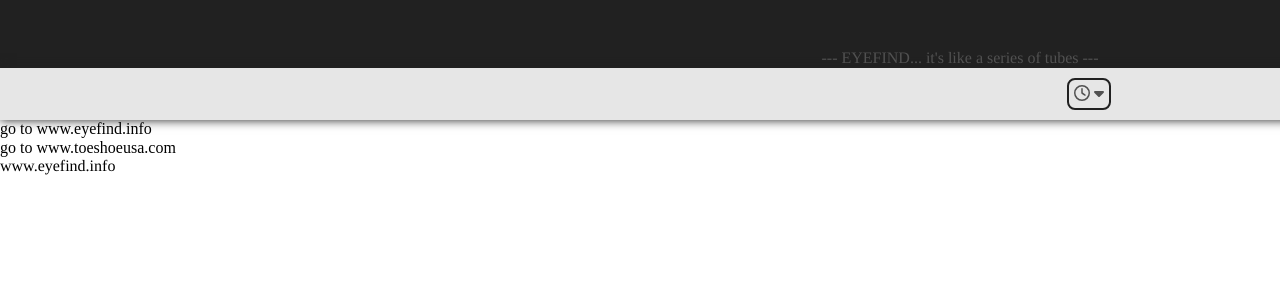
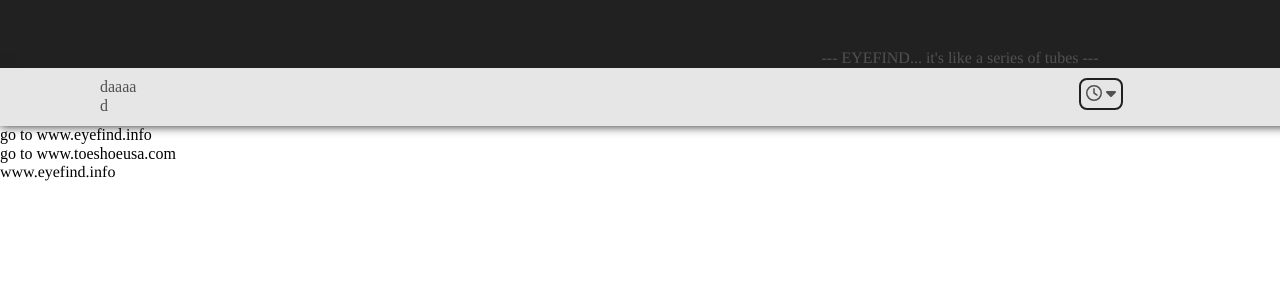
Before and after one commit to extoplasm/gta-internet, a React (Vite) app in the folder gta-internet-remake/: page / in a window 1280 px wide. Shown: the top 300 px of the page. Built offline with nearby package versions, Linux system fonts and the light colour scheme; a web font is replaced by a local one.

Commit message:
back + forward arrows (need more testing)

```diff
--- a/gta-internet-remake/src/App.tsx
+++ b/gta-internet-remake/src/App.tsx
@@ -5,6 +5,7 @@ import Header from './components/header';
 interface History {
   id: number;
   name: string;
+  backarrowed: boolean
 }
 
 export default function App() {
@@ -20,7 +21,7 @@ export default function App() {
       <button onClick={() => {
         setPageHistory(
           [
-            { id: pageHistory[0] ? pageHistory[0].id + 1 : 1, name: 'www.eyefind.info' },
+            { id: pageHistory[0] ? pageHistory[0].id + 1 : 1, name: 'www.eyefind.info', backarrowed: false},
             ...pageHistory,
           ]
         )
@@ -31,7 +32,7 @@ export default function App() {
       <button onClick={() => {
         setPageHistory(
           [
-            { id: pageHistory[0] ? pageHistory[0].id + 1 : 1, name: 'www.toeshoeusa.com' },
+            { id: pageHistory[0] ? pageHistory[0].id + 1 : 1, name: 'www.toeshoeusa.com', backarrowed: false },
             ...pageHistory,
           ]
         )
--- a/gta-internet-remake/src/components/header.tsx
+++ b/gta-internet-remake/src/components/header.tsx
@@ -7,6 +7,7 @@ import { faCaretDown } from '@fortawesome/free-solid-svg-icons'
 interface History {
     id: number;
     name: string;
+    backarrowed: boolean;
 }
 
 interface Props {
@@ -25,8 +26,29 @@ export default function header({ preview, history, setHistory }: Props) {
             </div>
             <div id="navbar">
                 <div id="navigation-buttons">
-                    <div id="back-arrow-button"></div>
-                    <div id="forward-arrow-button"></div>
+                    <button id="back-arrow-button" onClick={() => {
+                        if (history[1]) {
+                            setHistory([
+                                { name: history[1].name, id: history[0] ? history[0].id + 1 : 1, backarrowed: true },
+                                ...history,
+                            ])
+                        }
+                    }
+                    }>
+                    daaaa
+                    </button>
+                    <br />
+                    <button id="forward-arrow-button" onClick={() => {
+                        if (history[1].backarrowed) {
+                            setHistory([
+                                { name: history[1].name, id: history[0] ? history[0].id + 1 : 1, backarrowed: false },
+                                ...history,
+                            ])
+                        }
+                    }
+                    }>
+                    d
+                    </button>
                 </div>
                 <div id="home-button"></div>
                 <div id="history-button">
@@ -39,12 +61,12 @@ export default function header({ preview, history, setHistory }: Props) {
                     <div id="dropdown-container"> {/* make this actually drop down */}
                         <div id="dropdown" ref={dropdownRef}>
                             {history
-                                .filter((_p,_) => (_ < 6)) // so as to not flood the viewers screen
+                                .filter((_p,_) => (_ < 10)) // so as to not flood the viewers screen
                                 .map((p,_) => (
                                 <div key={p.id}>
                                     <button onClick={() => {
                                         setHistory([
-                                            { id: history[0] ? history[0].id + 1 : 1, name: p.name },
+                                            { id: history[0] ? history[0].id + 1 : 1, name: p.name, backarrowed: false },
                                             ...history,
                                         ])}}
                                     >
@@ -69,7 +91,7 @@ export default function header({ preview, history, setHistory }: Props) {
                         onClick={() => {
                             if(searchQuery.trim()) {
                                 setHistory([
-                                    {name: `www.eyefind.info/search+${searchQuery}`, id: history[0] ? history[0].id + 1 : 1},
+                                    {name: `www.eyefind.info/search+${searchQuery}`, id: history[0] ? history[0].id + 1 : 1, backarrowed: false},
                                     ...history,
                                 ])
                                 setSearchQuery('')
```
